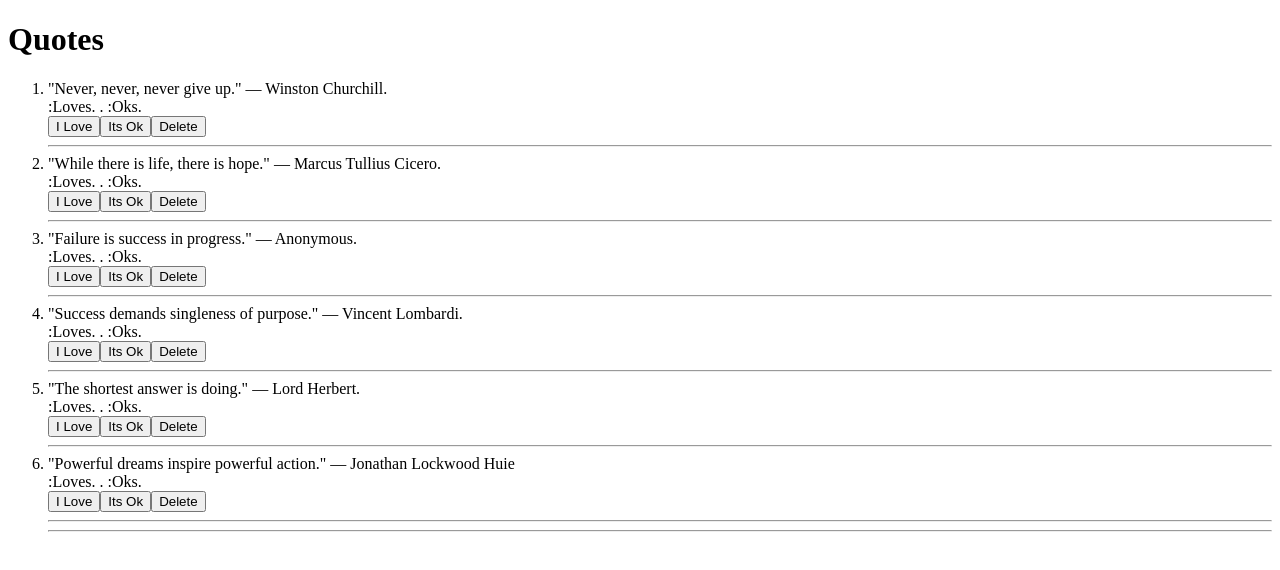
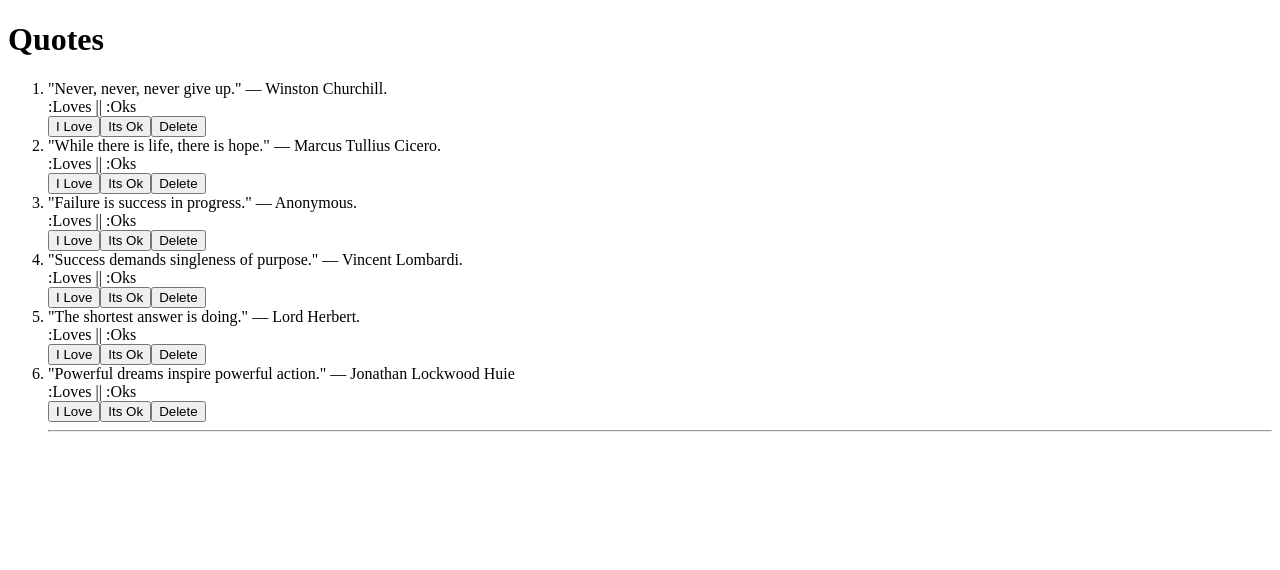
Before and after one commit to Tellvinch/wisequote, an Angular app: page / in a window 1280 px wide. Shown: the top 570 px of the page. Built offline with nearby package versions, Linux system fonts and the light colour scheme.

Commit message:
add new changes

```diff
--- a/src/app/quote-details/quote-details.component.html
+++ b/src/app/quote-details/quote-details.component.html
@@ -1,3 +1,3 @@
 <button  class="btn btn-primary">I Love</button>
 <button  class="btn btn-warning">Its Ok</button>
-<button  class="btn btn-danger">Delete</button>
+<button  class="btn btn-danger" >Delete</button>
--- a/src/app/quote/quote.component.html
+++ b/src/app/quote/quote.component.html
@@ -4,10 +4,9 @@
     <li *ngFor="let quote of quotes">
       {{ quote.name }}
       <br>
-      :Loves.  .  :Oks.
+      :Loves  || :Oks
       <br>
       <app-quote-details [quote]="quote"></app-quote-details>
-      <hr>
     </li>
     <hr>
   </ol>
--- a/src/app/quote/quote.component.ts
+++ b/src/app/quote/quote.component.ts
@@ -15,6 +15,7 @@ export class QuoteComponent implements OnInit {
     {id:5, name:'"The shortest answer is doing." — Lord Herbert.'},
     {id:6, name:'"Powerful dreams inspire powerful action." — Jonathan Lockwood Huie'}
   ]
+
   constructor() { }
 
   ngOnInit(): void {
```
